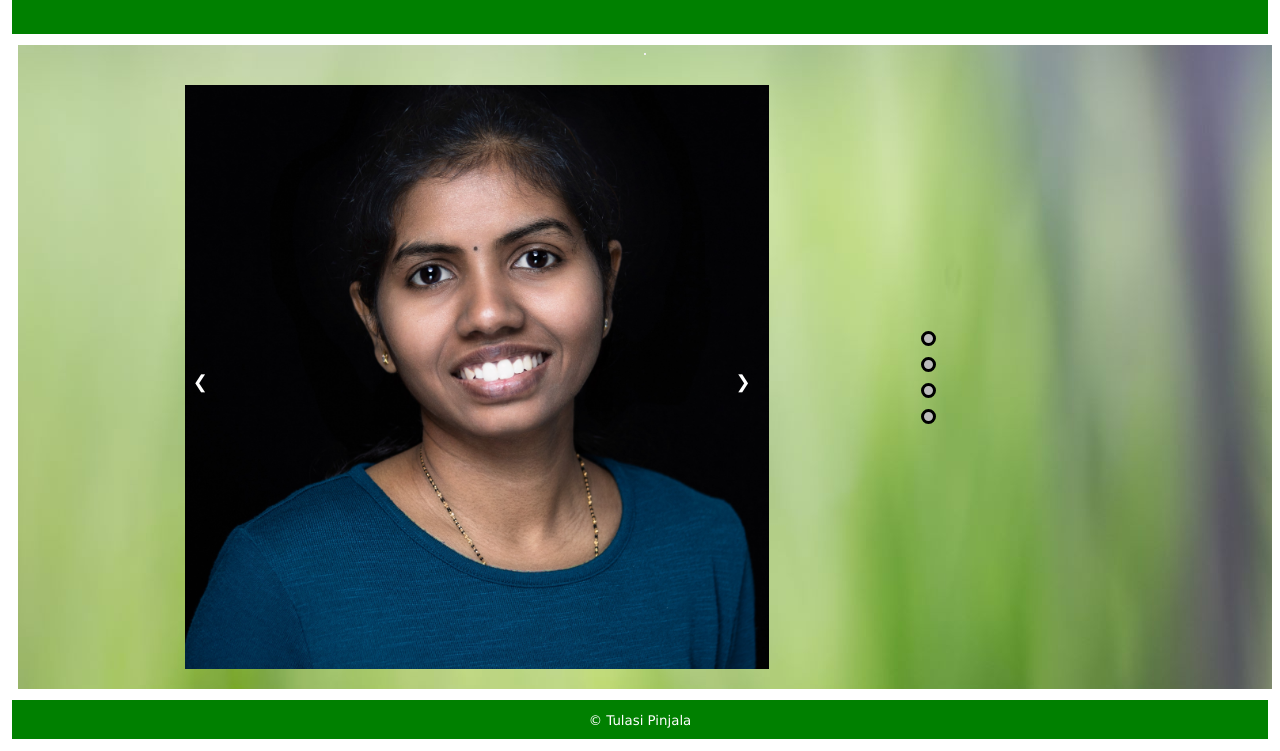
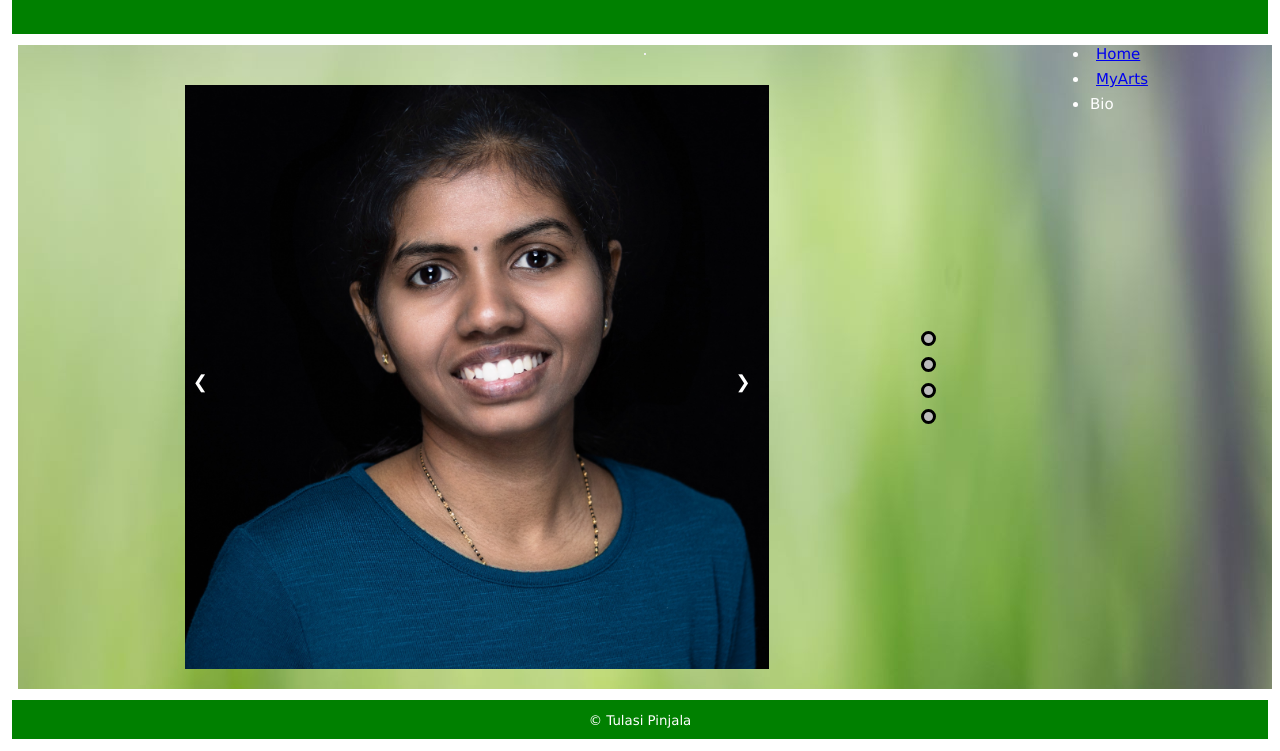
Before and after one commit to tulasipinjala/tulasipinjala.github.io, a website: page index.html in a window 1280 px wide. Both pictures are taken after a click on the button 1214 px from the left and 51 px from the top of the page. Shown: the part 76-827 px from the top of the page. Drawn offline with Linux system fonts and the light colour scheme.

Commit message:
fixed the menu button

```diff
--- a/css/index.css
+++ b/css/index.css
@@ -274,6 +274,13 @@
 	margin-top: 70px;
 	margin-right:100px;
 	width:35px;
+
+}
+.hide-list{
+	display:none;
+}
+.show-list{
+	display:block;
 }
 footer {
   background-color: green;
--- a/js/app.js
+++ b/js/app.js
@@ -14,11 +14,11 @@ function toggleHide(element) {
 const myHomeButton = document.querySelector('.hide-navicon-button')
 
 myHomeButton.addEventListener('click',() => {
-  toggleHide(document.querySelector('.mynavicon'))
+  toggleHide(document.querySelector('.hide-list'))
 });
 
 function toggleHide(element){
-  element.classList.toggle('hide');
+  element.classList.toggle('show-list');
 }
 // function hideIcons(){
 // hideIconButtons.forEach(function foo(button){
```
